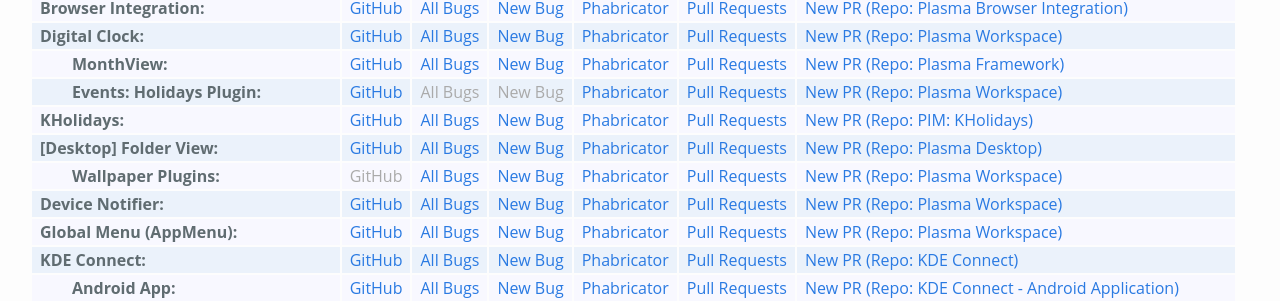
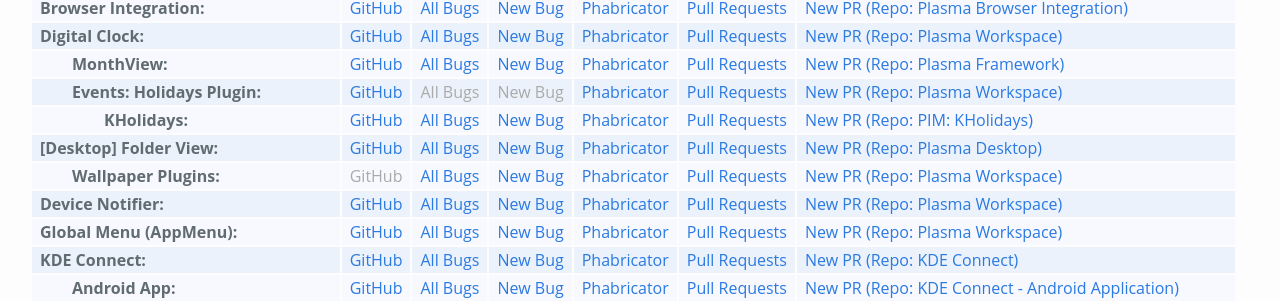
Before and after one commit to Zren/zren.github.io, a Jekyll site: the page built from kde_repos.md, in a window 1280 px wide. Shown: the part 615-916 px from the top of the page. Built offline with Jekyll 4.4.1, drawn with Linux system fonts in a browser that asks for light colours.

Commit message:
Wrong css class for double indent

```diff
--- a/kde_repos.md
+++ b/kde_repos.md
@@ -238,7 +238,7 @@
 		<td><a>New Bug</a></td>
 		{% include phabLinksWorkspace.html %}
 	</tr>
-	<tr class="indent2">
+	<tr class="indent depth2">
 		{% include kdeRepo.html
 			repoName='KHolidays'
 			githubLink='https://github.com/KDE/kholidays/tree/master/holidays/plan2'
```
